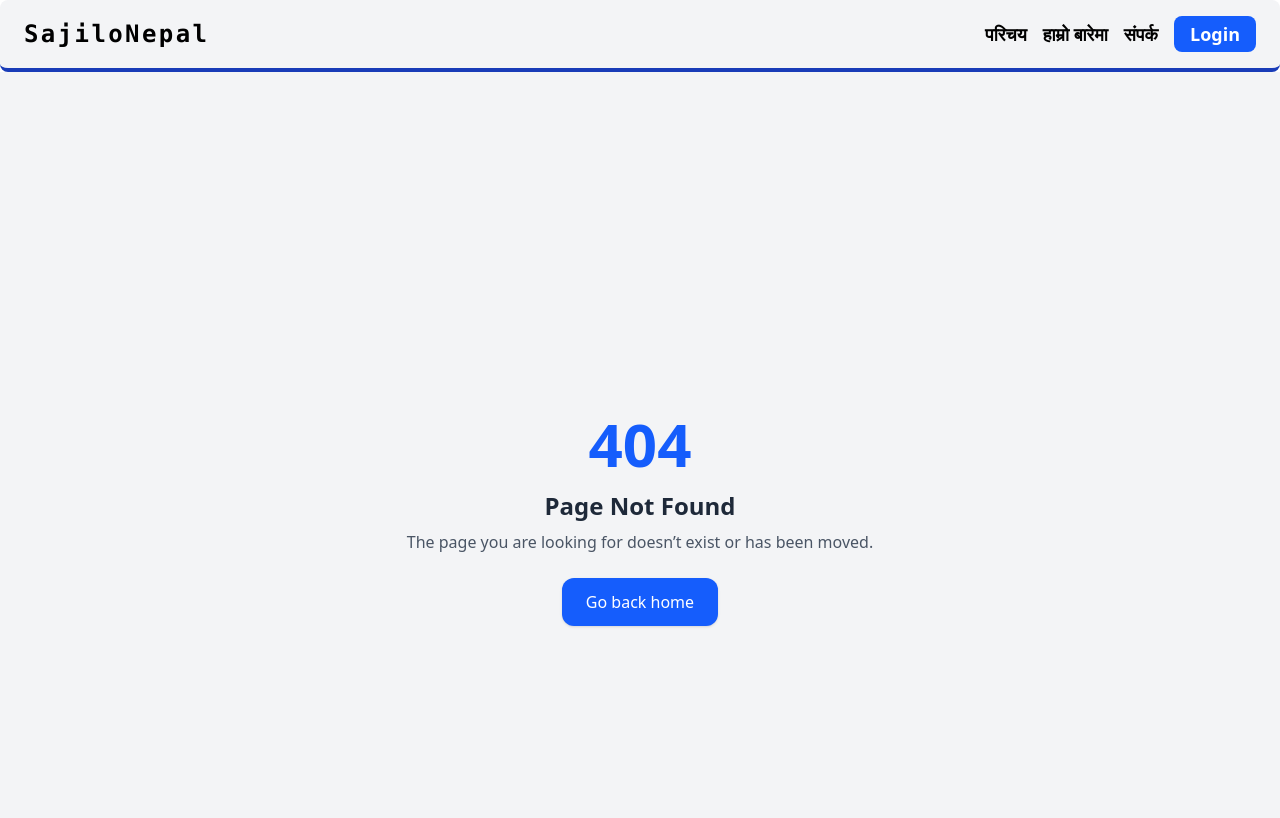
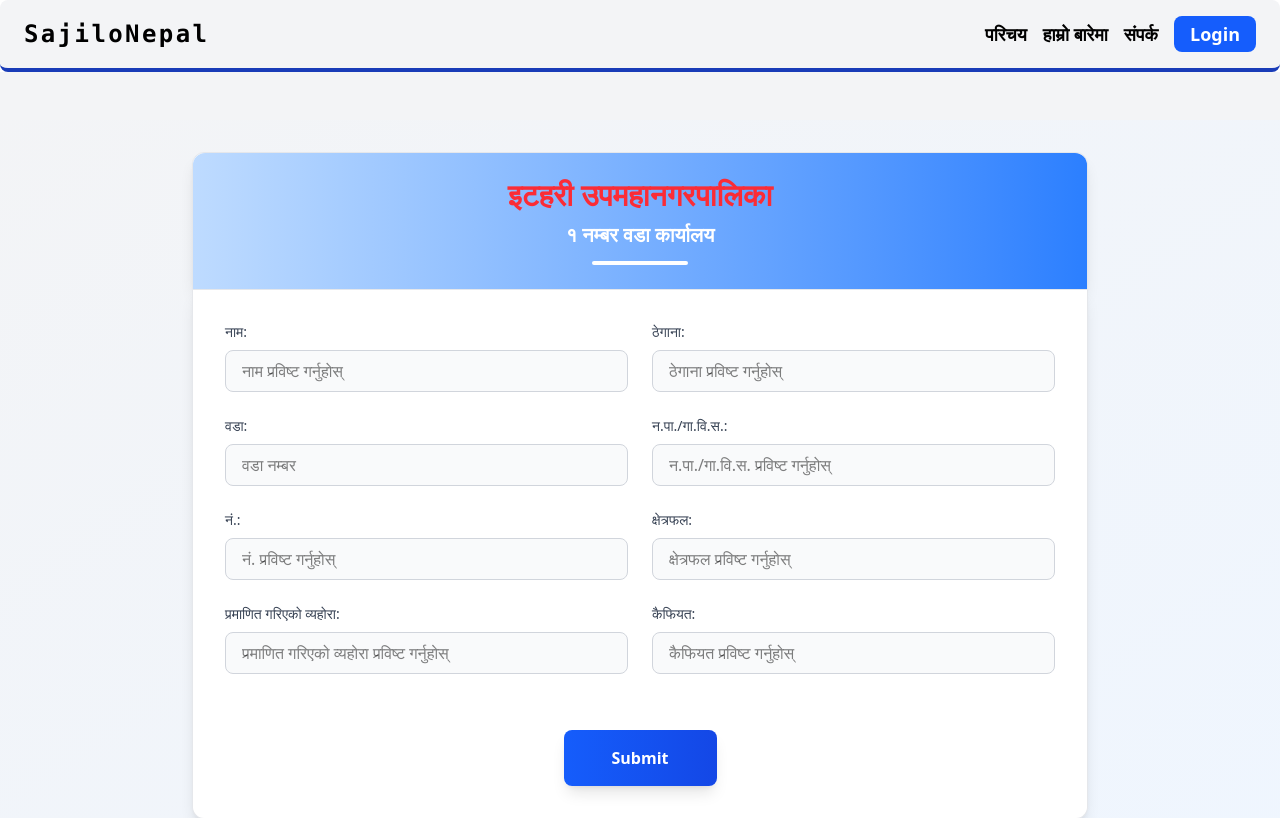
Before and after one commit to Greeceuniquecode/nagarpalika-frontend, a React (Vite) app: page /sifaris in a window 1280 px wide. Shown: the top 818 px of the page. Built offline with nearby package versions, Linux system fonts and the light colour scheme.

Commit message:
Malpot changes

```diff
--- a/src/App.tsx
+++ b/src/App.tsx
@@ -8,8 +8,8 @@ import AboutUsPage from "./dashboard/aboutUsPage";
 import PageNotFound from "./global/PageNotFound";
 import UserDetailsPage from "./user/UserDetailsPage";
 import Users from "./user/Users";
-import MalpotPage from "./user/MalpotPage";
 import MalpotIdForm from "./user/MalpotIdForm";
+import MalpotForm from "./user/MalpotPage";
 const App = () => {
   const [isLoggedIn, setIsLoggedIn] = useState(false);
   useEffect(() => {
@@ -29,8 +29,8 @@ const App = () => {
               <Route path="/nagarikta" element={<UserIdForm />} />
               <Route path="/user-details" element={<UserDetailsPage />} />
               <Route path="/users" element={<Users />} />
-                    <Route path="/sifarisform" element={<MalpotIdForm/>} />
-          <Route path="/sifaris" element={<MalpotPage />} />
+              <Route path="/sifarisform" element={<MalpotIdForm />} />
+              <Route path="/sifaris" element={<MalpotForm />} />
             </>
           )}
 
--- a/src/main.tsx
+++ b/src/main.tsx
@@ -1,13 +1,44 @@
 import { StrictMode } from "react";
 import ReactDOM from "react-dom/client";
-import App from "./App";
+import { createBrowserRouter, RouterProvider } from "react-router-dom";
 import { Provider } from "react-redux";
 import { store } from "./redux/store";
+import LandingPage from "./landingPage/LandingPage";
+import Layouts from "./layouts/Layouts";
+import UserIdForm from "./user/UserIdForm";
+import LoginPage from "./auth/LoginPage";
+import AboutUsPage from "./dashboard/aboutUsPage";
+import PageNotFound from "./global/PageNotFound";
+import UserDetailsPage from "./user/UserDetailsPage";
+import Users from "./user/Users";
+import MalpotIdForm from "./user/MalpotIdForm";
+import MalpotForm from "./user/MalpotPage";
+
+const router = createBrowserRouter([
+  {
+    path: "/",
+    element: <Layouts />,
+    errorElement: <PageNotFound />,
+    children: [
+      { index: true, element: <LandingPage /> },
+      { path: "nagarikta", element: <UserIdForm /> },
+      { path: "user-details", element: <UserDetailsPage /> },
+      { path: "users", element: <Users /> },
+      { path: "sifarisform", element: <MalpotIdForm /> },
+      { path: "sifaris", element: <MalpotForm/> },
+      { path: "home", element: <LandingPage /> },
+      { path: "about-us", element: <AboutUsPage /> },
+      { path: "contact-us", element: <div className="p-10">सम्पर्क पृष्ठ</div> },
+      { path: "login", element: <LoginPage /> },
+      { path: "landing-page", element: <LandingPage /> },
+    ],
+  },
+]);
 
 ReactDOM.createRoot(document.getElementById("root")!).render(
-<StrictMode>
+  <StrictMode>
     <Provider store={store}>
-      <App />
+      <RouterProvider router={router} />
     </Provider>
   </StrictMode>
 );
--- a/src/user/MalpotIdForm.tsx
+++ b/src/user/MalpotIdForm.tsx
@@ -1,9 +1,10 @@
-import { Formik, Field, Form, ErrorMessage } from "formik";
 import * as Yup from "yup";
-import { useDispatch } from "react-redux";
-import { useNavigate } from "react-router-dom";
 import { v4 as uuidv4 } from "uuid";
-import { addMalpot } from "../redux/slices/malpotSlice";
+import { Form, useNavigate } from "react-router-dom";
+
+import { Formik } from "formik";
+import { ErrorMessage, Field } from "formik";
+
 const validationSchema = Yup.object({
   name: Yup.string().required("Required"),
   address: Yup.string().required("Required"),
@@ -28,14 +29,13 @@ const initialValues = {
 };
 
 const MalpotIdForm = () => {
-  const dispatch = useDispatch();
   const navigate = useNavigate();
 
-  const onSubmit = (values: typeof initialValues) => {
-    // Placeholder for submit logic
-    dispatch(addMalpot(values));
-    console.log("Form submitted:", values);
-    // You can dispatch an action or navigate as needed
+  const onSubmit = (_values: typeof initialValues, { setSubmitting }: { setSubmitting: (isSubmitting: boolean) => void }) => {
+    setSubmitting(true);
+    // Dispatch or other logic here isf needed
+    setSubmitting(false);
+    navigate("/sifaris"); // Navigate to MalpotPage route
   };
 
   return (
@@ -57,12 +57,14 @@ const MalpotIdForm = () => {
         {/* Form Section */}
         <div className="bg-white rounded-b-xl shadow-lg border-x border-b border-gray-200">
           <div className="p-8">
-            <Formik
-              initialValues={initialValues}
-              validationSchema={validationSchema}
-              onSubmit={onSubmit}
-            >
-              <Form className="space-y-6">
+              <Formik
+                initialValues={initialValues}
+                validationSchema={validationSchema}
+                onSubmit={(values, formikHelpers) => onSubmit(values, formikHelpers)}
+                validateOnChange={false}
+                validateOnBlur={false}
+              >
+                <Form className="space-y-6">
                 <div className="grid grid-cols-1 md:grid-cols-2 gap-6">
                   <div className="space-y-2">
                     <label className="block text-sm font-medium text-gray-700">
@@ -210,5 +212,4 @@ const MalpotIdForm = () => {
     </div>
   );
 };
-
 export default MalpotIdForm;
--- a/src/user/MalpotPage.tsx
+++ b/src/user/MalpotPage.tsx
@@ -1,83 +1,213 @@
-import Img5 from '../assets/images/logo.png';
-import { useSelector } from "react-redux";
-import type { RootState } from "../redux/store";
+import { Formik, Field, Form, ErrorMessage } from "formik";
+import * as Yup from "yup";
+import { useDispatch } from "react-redux";
+import { v4 as uuidv4 } from "uuid";
+import { addMalpot } from "../redux/slices/malpotSlice";
+import { useNavigate } from "react-router-dom";
 
-const MalpotPage = () => {
-  const malpot = useSelector((state: RootState) => {
-    const malpots = state.malpot.malpots;
-    return malpots[malpots.length - 1];
-  });
+const validationSchema = Yup.object({
+  name: Yup.string().required("Required"),
+  address: Yup.string().required("Required"),
+  ward: Yup.string().required("Required"),
+  municipality: Yup.string().required("Required"),
+  number: Yup.string().required("Required"),
+  area: Yup.string().required("Required"),
+  certifiedDetails: Yup.string().required("Required"),
+  remarks: Yup.string(),
+});
 
-  if (!malpot) {
-    return <div className="max-w-4xl mx-auto p-6 bg-white">No data available.</div>;
-  }
+const initialValues = {
+  id: uuidv4(),
+  name: "",
+  address: "",
+  ward: "",
+  municipality: "",
+  number: "",
+  area: "",
+  certifiedDetails: "",
+  remarks: "",
+};
+
+const MalpotForm = () => {
+  const dispatch = useDispatch();
+  const navigate = useNavigate();
+
+  const onSubmit = (values: typeof initialValues) => {
+    dispatch(addMalpot(values));
+    console.log("Form submitted:", values);
+    navigate("/sifaris"); // Navigate to MalpotPage route
+  };
 
   return (
-    <div className="max-w-4xl mx-auto p-6 bg-white">
-      {/* Header Section */}
-      <div className="text-center mb-8">
-        {/* Government Logo and Title */}
-        <div className="flex items-left justify-left ">
-          <div className="w-33 h-20 mr-20">
-            {/* Nepal Government Emblem */}
-            <div className="align-left">
-              <img
-                src={Img5}
-                alt="Nepal Government Emblem"
-                className="w-full h-full object-contain"
-              />
+    <div className="min-h-screen bg-gradient-to-br from-gray-100 to-blue-50 py-8 px-4">
+      <div className="max-w-4xl mx-auto">
+        {/* Header Section */}
+        <div className="bg-white rounded-t-xl shadow-lg border border-gray-200">
+          <div className="bg-gradient-to-r from-blue-200 to-blue-500 text-white p-6 rounded-t-xl">
+            <div className="text-center">
+              <h1 className="text-3xl text-red-500 font-bold mb-2">
+                इटहरी उपमहानगरपालिका
+              </h1>
+              <h2 className="text-xl font-semibold">१ नम्बर वडा कार्यालय</h2>
+              <div className="mt-3 h-1 w-24 bg-white mx-auto rounded-full"></div>
             </div>
-          </div>
-          <div className="">
-            <h1 className="text-4xl font-bold text-gray-800 mb-3">
-              इटहरी उपमहानगरपालिका
-            </h1>
-            <h2 className="text-3xl text-black mb-5">
-              Itahari Sub-Metropolitan City
-              <p className="text-2xl text-black">१ नं. वडा कार्यालय</p>
-              <p className="text-xl text-black">कोशी प्रदेश, नेपाल</p>
-            </h2>
           </div>
         </div>
 
-        {/* Document Info */}
-        <div className="flex justify-between items-start mt-6 text-sm">
-          <div className="text-left">
-            <p className="mb-1">पत्र संख्या २०८२/०६३</p>
-            <p>च.नं. ...........................</p>
+        {/* Form Section */}
+        <div className="bg-white rounded-b-xl shadow-lg border-x border-b border-gray-200">
+          <div className="p-8">
+            <Formik
+              initialValues={initialValues}
+              validationSchema={validationSchema}
+              onSubmit={onSubmit}
+            >
+              <Form className="space-y-6">
+                <div className="grid grid-cols-1 md:grid-cols-2 gap-6">
+                  <div className="space-y-2">
+                    <label className="block text-sm font-medium text-gray-700">
+                      नाम:
+                    </label>
+                    <Field
+                      name="name"
+                      placeholder="नाम प्रविष्ट गर्नुहोस्"
+                      className="w-full px-4 py-2 border border-gray-300 rounded-lg focus:ring-2 focus:ring-blue-500 focus:border-transparent transition-all duration-200 bg-gray-50 focus:bg-white"
+                    />
+                    <ErrorMessage
+                      name="name"
+                      component="div"
+                      className="text-red-500 text-sm mt-1"
+                    />
+                  </div>
+
+                  <div className="space-y-2">
+                    <label className="block text-sm font-medium text-gray-700">
+                      ठेगाना:
+                    </label>
+                    <Field
+                      name="address"
+                      placeholder="ठेगाना प्रविष्ट गर्नुहोस्"
+                      className="w-full px-4 py-2 border border-gray-300 rounded-lg focus:ring-2 focus:ring-blue-500 focus:border-transparent transition-all duration-200 bg-gray-50 focus:bg-white"
+                    />
+                    <ErrorMessage
+                      name="address"
+                      component="div"
+                      className="text-red-500 text-sm mt-1"
+                    />
+                  </div>
+
+                  <div className="space-y-2">
+                    <label className="block text-sm font-medium text-gray-700">
+                      वडा:
+                    </label>
+                    <Field
+                      name="ward"
+                      placeholder="वडा नम्बर"
+                      className="w-full px-4 py-2 border border-gray-300 rounded-lg focus:ring-2 focus:ring-blue-500 focus:border-transparent transition-all duration-200 bg-gray-50 focus:bg-white"
+                    />
+                    <ErrorMessage
+                      name="ward"
+                      component="div"
+                      className="text-red-500 text-sm mt-1"
+                    />
+                  </div>
+
+                  <div className="space-y-2">
+                    <label className="block text-sm font-medium text-gray-700">
+                      न.पा./गा.वि.स.:
+                    </label>
+                    <Field
+                      name="municipality"
+                      placeholder="न.पा./गा.वि.स. प्रविष्ट गर्नुहोस्"
+                      className="w-full px-4 py-2 border border-gray-300 rounded-lg focus:ring-2 focus:ring-blue-500 focus:border-transparent transition-all duration-200 bg-gray-50 focus:bg-white"
+                    />
+                    <ErrorMessage
+                      name="municipality"
+                      component="div"
+                      className="text-red-500 text-sm mt-1"
+                    />
+                  </div>
+
+                  <div className="space-y-2">
+                    <label className="block text-sm font-medium text-gray-700">
+                      नं.:
+                    </label>
+                    <Field
+                      name="number"
+                      placeholder="नं. प्रविष्ट गर्नुहोस्"
+                      className="w-full px-4 py-2 border border-gray-300 rounded-lg focus:ring-2 focus:ring-blue-500 focus:border-transparent transition-all duration-200 bg-gray-50 focus:bg-white"
+                    />
+                    <ErrorMessage
+                      name="number"
+                      component="div"
+                      className="text-red-500 text-sm mt-1"
+                    />
+                  </div>
+
+                  <div className="space-y-2">
+                    <label className="block text-sm font-medium text-gray-700">
+                      क्षेत्रफल:
+                    </label>
+                    <Field
+                      name="area"
+                      placeholder="क्षेत्रफल प्रविष्ट गर्नुहोस्"
+                      className="w-full px-4 py-2 border border-gray-300 rounded-lg focus:ring-2 focus:ring-blue-500 focus:border-transparent transition-all duration-200 bg-gray-50 focus:bg-white"
+                    />
+                    <ErrorMessage
+                      name="area"
+                      component="div"
+                      className="text-red-500 text-sm mt-1"
+                    />
+                  </div>
+
+                  <div className="space-y-2">
+                    <label className="block text-sm font-medium text-gray-700">
+                      प्रमाणित गरिएको व्यहोरा:
+                    </label>
+                    <Field
+                      name="certifiedDetails"
+                      placeholder="प्रमाणित गरिएको व्यहोरा प्रविष्ट गर्नुहोस्"
+                      className="w-full px-4 py-2 border border-gray-300 rounded-lg focus:ring-2 focus:ring-blue-500 focus:border-transparent transition-all duration-200 bg-gray-50 focus:bg-white"
+                    />
+                    <ErrorMessage
+                      name="certifiedDetails"
+                      component="div"
+                      className="text-red-500 text-sm mt-1"
+                    />
+                  </div>
+
+                  <div className="space-y-2">
+                    <label className="block text-sm font-medium text-gray-700">
+                      कैफियत:
+                    </label>
+                    <Field
+                      name="remarks"
+                      placeholder="कैफियत प्रविष्ट गर्नुहोस्"
+                      className="w-full px-4 py-2 border border-gray-300 rounded-lg focus:ring-2 focus:ring-blue-500 focus:border-transparent transition-all duration-200 bg-gray-50 focus:bg-white"
+                    />
+                    <ErrorMessage
+                      name="remarks"
+                      component="div"
+                      className="text-red-500 text-sm mt-1"
+                    />
+                  </div>
+                </div>
+
+                {/* Submit Button */}
+                <div className="flex justify-center pt-8">
+                  <button
+                    type="submit"
+                    className="bg-gradient-to-r from-blue-600 to-blue-700 hover:from-blue-700 hover:to-blue-800 text-white font-semibold px-12 py-4 rounded-lg shadow-lg transform transition-all duration-200 hover:scale-105 hover:shadow-xl focus:outline-none focus:ring-4 focus:ring-blue-300"
+                  >
+                    Submit
+                  </button>
+                </div>
+              </Form>
+            </Formik>
           </div>
-          <div className="text-right">
-            <p>मिति </p>
-          </div>
-        </div>
-
-        {/* Addressing */}
-        <div className="text-left mt-6 mb-4">
-          <p className="text-lg font-semibold mb-2">श्री भूमिसुधार तथा मालपोत कार्यालय</p>
-          <p className="text-lg font-semibold mb-2">इनरुवा , सुनसरी</p>
-        </div>
-
-        {/* Subject Line */}
-        <div className="text-center my-6">
-          <p className="text-lg font-semibold border-b-2 border-black inline-block pb-1">
-            विषय:- घर बाटो प्रमाणित सम्बन्धमा ।
-          </p>
-        </div>
-
-        {/* Malpot Data Display */}
-        <div className="space-y-4 text-left">
-          <p><strong>नाम:</strong> {malpot.name}</p>
-          <p><strong>ठेगाना:</strong> {malpot.address}</p>
-          <p><strong>वडा:</strong> {malpot.ward}</p>
-          <p><strong>न.पा./गा.वि.स.:</strong> {malpot.municipality}</p>
-          <p><strong>नं.:</strong> {malpot.number}</p>
-          <p><strong>क्षेत्रफल:</strong> {malpot.area}</p>
-          <p><strong>प्रमाणित गरिएको व्यहोरा:</strong> {malpot.certifiedDetails}</p>
-          <p><strong>कैफियत:</strong> {malpot.remarks}</p>
         </div>
       </div>
     </div>
   );
 };
-
-export default MalpotPage;
+export default MalpotForm;
--- a/src/user/UserDetailsPage.tsx
+++ b/src/user/UserDetailsPage.tsx
@@ -1,6 +1,6 @@
 import { useSelector } from "react-redux";
 import type { RootState } from "../redux/store";
-import BikramSambat, {ADToBS} from "bikram-sambat-js";
+import BikramSambat from "bikram-sambat-js";
 import { toNepalidate } from "../global/NepaliDate";
 import { getNepalCurrentDate } from "../global/CurrentDate";
 
@@ -45,7 +45,7 @@ const bsCurrent = new BikramSambat(currentDate, "AD").toBS();
   console.log(bsCurrent)
   const [cYear, cMonth, cDay] = bsCurrent.split("-");
   const nToday = `${toNepalidate(cYear)}/${toNepalidate(cMonth)}/${toNepalidate(cDay)}`;
-  const nepaliToday = `${toNepalidate(cYear)} साल ${toNepalidate(cMonth)}  महिना ${toNepalidate(cDay)} गते`;
+  const nepaliToday = `${cYear} साल ${toNepalidate(cMonth)}  महिना ${toNepalidate(cDay)} गते`;
 const adDobDate = new Date(parseInt(yearStr), parseInt(monthStr) - 1, parseInt(dayStr));
   let age = currentDate.getFullYear() - adDobDate.getFullYear();
 const monthDiff = currentDate.getMonth() - adDobDate.getMonth();
```
Also changed, not shown: src/global/NepaliInputField.tsx (+38 -63 lines).
